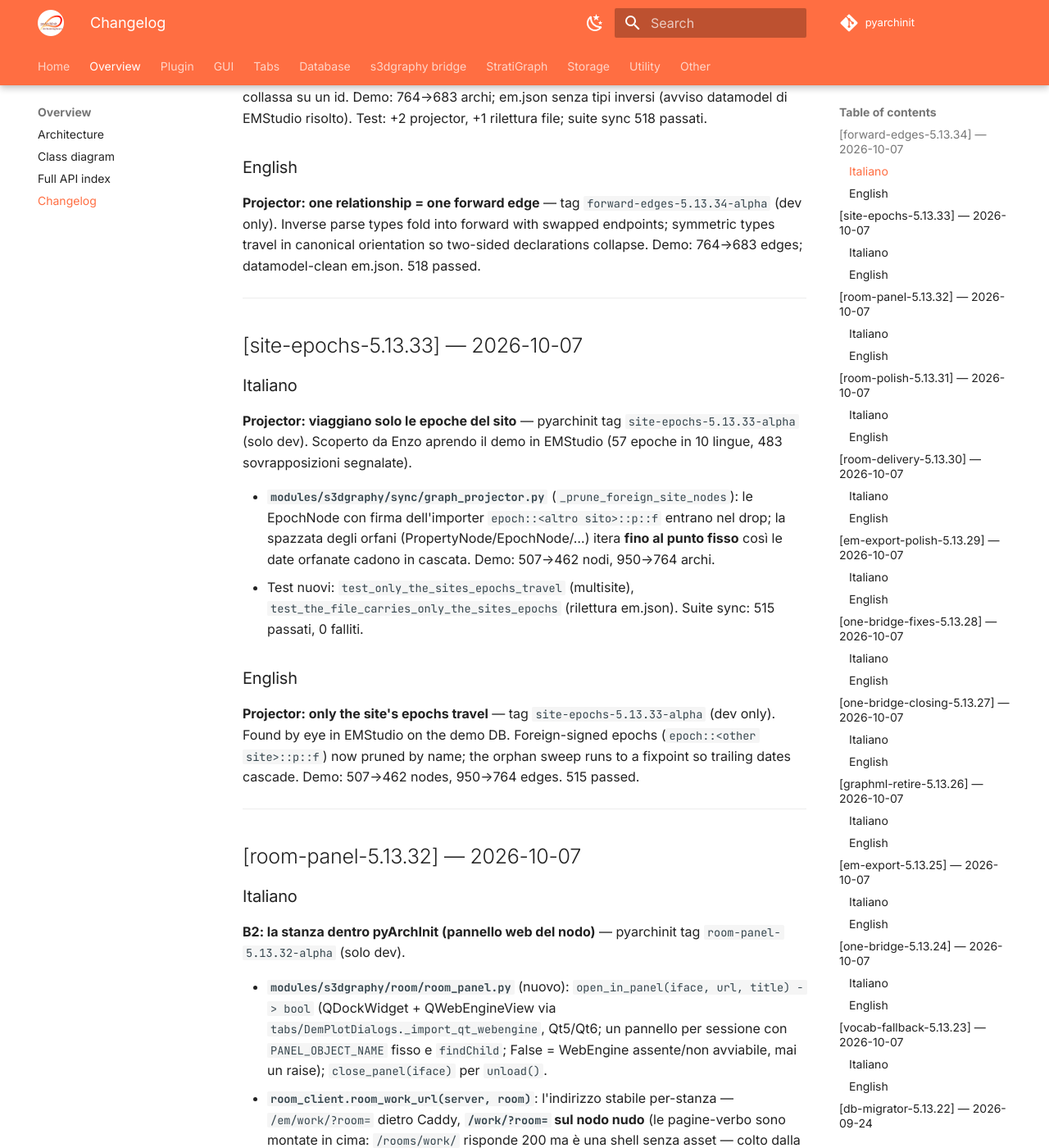
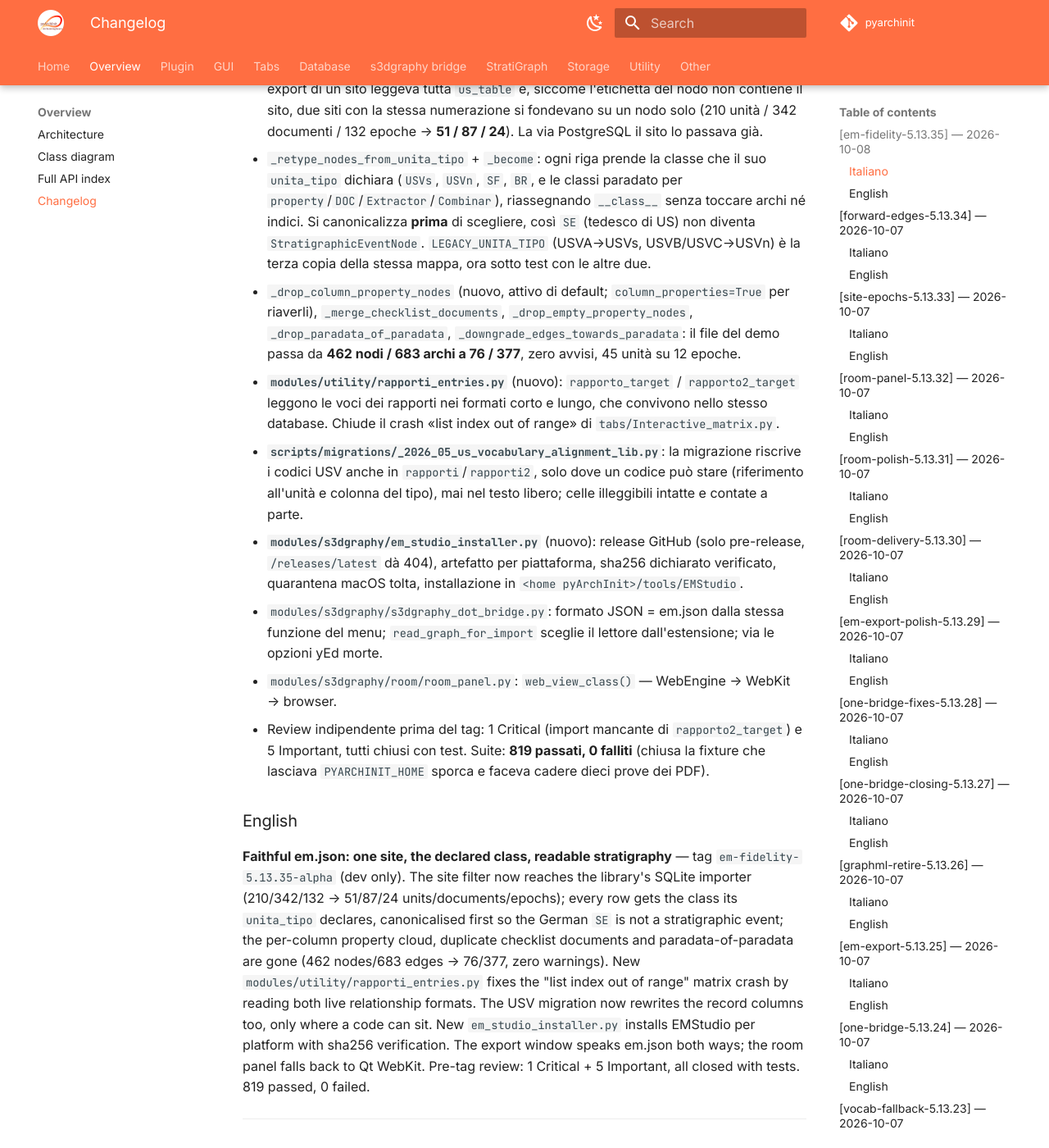
Before and after one commit to enzococca/pyarchinit-api-docs, an MkDocs documentation site: the page built from docs/CHANGELOG.md, in a window 1280 px wide and 1400 px high, scrolled down 580 px. Shown: the whole window at 82% size. Built offline with MkDocs 1.6.1 and Material for MkDocs 9.7.7, drawn with Linux system fonts in a browser that asks for light colours; comment, search, counter and statistics services are not loaded; some of the changed text lies outside the part shown.

Commit message:
docs(changelog): em-fidelity-5.13.35-alpha — em.json fedele, matrice che non cade, EMStudio che si installa — IT+EN

```diff
--- a/docs/CHANGELOG.md
+++ b/docs/CHANGELOG.md
@@ -4,6 +4,28 @@
 > da `pyarchinit-code_dev/`.
 >
 > Format: bilingue IT/EN. Le date sono ISO 8601.
+
+---
+
+## [em-fidelity-5.13.35] — 2026-10-08
+
+### Italiano
+
+**em.json fedele: un sito, la classe dichiarata, la stratigrafia leggibile** — pyarchinit tag `em-fidelity-5.13.35-alpha` (solo dev). Nata da quello che Enzo ha visto nella matrice del demo in EMStudio.
+
+- **`modules/s3dgraphy/sync/graph_projector.py`** — `_site_filtered_importer` passa `filters={'sito': …}` all'importer SQLite della libreria, che non lo riceveva mai: un export di un sito leggeva tutta `us_table` e, siccome l'etichetta del nodo non contiene il sito, due siti con la stessa numerazione si fondevano su un nodo solo (210 unità / 342 documenti / 132 epoche → **51 / 87 / 24**). La via PostgreSQL il sito lo passava già.
+- `_retype_nodes_from_unita_tipo` + `_become`: ogni riga prende la classe che il suo `unita_tipo` dichiara (`USVs`, `USVn`, `SF`, `BR`, e le classi paradato per `property`/`DOC`/`Extractor`/`Combinar`), riassegnando `__class__` senza toccare archi né indici. Si canonicalizza **prima** di scegliere, così `SE` (tedesco di US) non diventa `StratigraphicEventNode`. `LEGACY_UNITA_TIPO` (USVA→USVs, USVB/USVC→USVn) è la terza copia della stessa mappa, ora sotto test con le altre due.
+- `_drop_column_property_nodes` (nuovo, attivo di default; `column_properties=True` per riaverli), `_merge_checklist_documents`, `_drop_empty_property_nodes`, `_drop_paradata_of_paradata`, `_downgrade_edges_towards_paradata`: il file del demo passa da **462 nodi / 683 archi a 76 / 377**, zero avvisi, 45 unità su 12 epoche.
+- **`modules/utility/rapporti_entries.py`** (nuovo): `rapporto_target` / `rapporto2_target` leggono le voci dei rapporti nei formati corto e lungo, che convivono nello stesso database. Chiude il crash «list index out of range» di `tabs/Interactive_matrix.py`.
+- **`scripts/migrations/_2026_05_us_vocabulary_alignment_lib.py`**: la migrazione riscrive i codici USV anche in `rapporti`/`rapporti2`, solo dove un codice può stare (riferimento all'unità e colonna del tipo), mai nel testo libero; celle illeggibili intatte e contate a parte.
+- **`modules/s3dgraphy/em_studio_installer.py`** (nuovo): release GitHub (solo pre-release, `/releases/latest` dà 404), artefatto per piattaforma, sha256 dichiarato verificato, quarantena macOS tolta, installazione in `<home pyArchInit>/tools/EMStudio`.
+- `modules/s3dgraphy/s3dgraphy_dot_bridge.py`: formato JSON = em.json dalla stessa funzione del menu; `read_graph_for_import` sceglie il lettore dall'estensione; via le opzioni yEd morte.
+- `modules/s3dgraphy/room/room_panel.py`: `web_view_class()` — WebEngine → WebKit → browser.
+- Review indipendente prima del tag: 1 Critical (import mancante di `rapporto2_target`) e 5 Important, tutti chiusi con test. Suite: **819 passati, 0 falliti** (chiusa la fixture che lasciava `PYARCHINIT_HOME` sporca e faceva cadere dieci prove dei PDF).
+
+### English
+
+**Faithful em.json: one site, the declared class, readable stratigraphy** — tag `em-fidelity-5.13.35-alpha` (dev only). The site filter now reaches the library's SQLite importer (210/342/132 → 51/87/24 units/documents/epochs); every row gets the class its `unita_tipo` declares, canonicalised first so the German `SE` is not a stratigraphic event; the per-column property cloud, duplicate checklist documents and paradata-of-paradata are gone (462 nodes/683 edges → 76/377, zero warnings). New `modules/utility/rapporti_entries.py` fixes the "list index out of range" matrix crash by reading both live relationship formats. The USV migration now rewrites the record columns too, only where a code can sit. New `em_studio_installer.py` installs EMStudio per platform with sha256 verification. The export window speaks em.json both ways; the room panel falls back to Qt WebKit. Pre-tag review: 1 Critical + 5 Important, all closed with tests. 819 passed, 0 failed.
 
 ---
 
```
